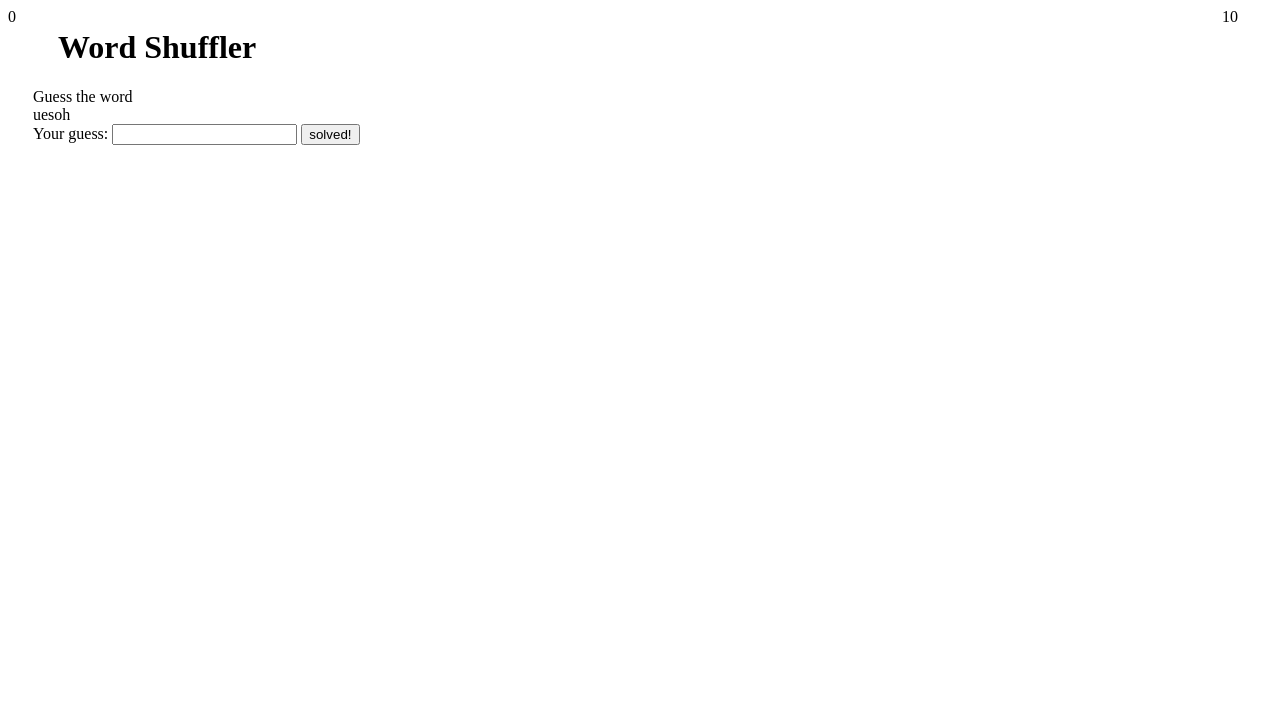
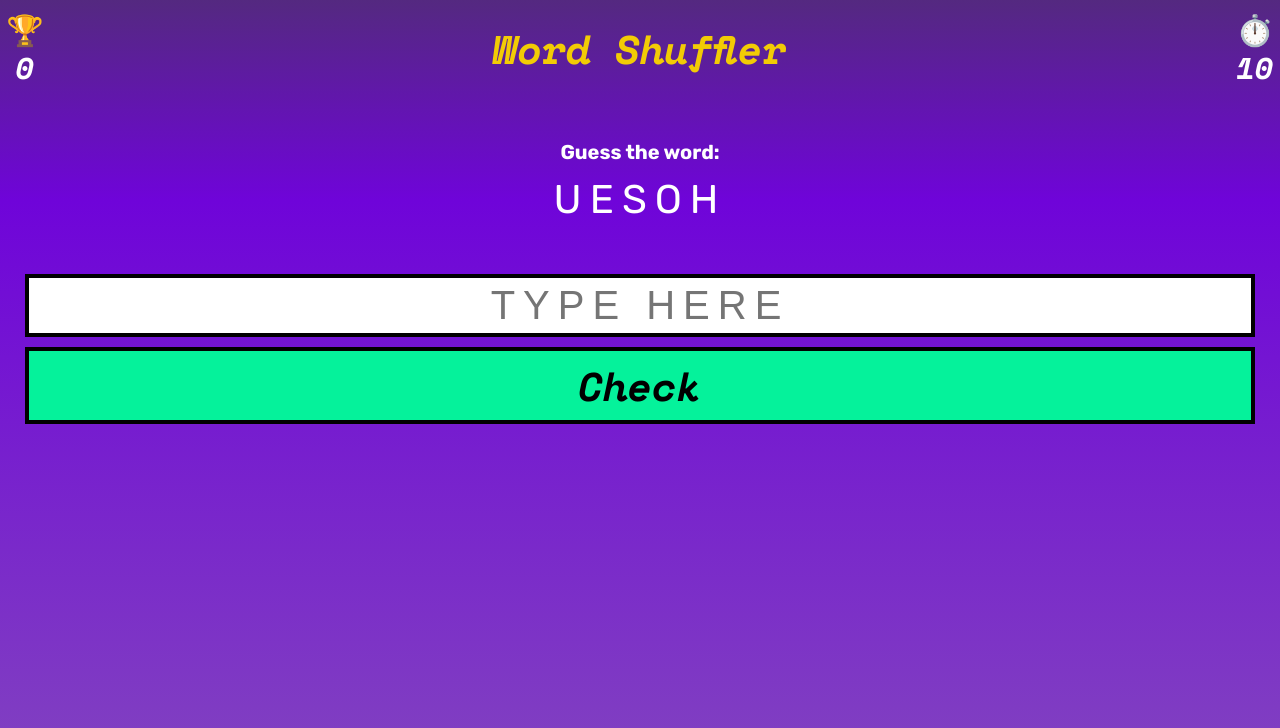
Before and after one commit to aaronmeder/word-shuffler, a website built with Parcel: page index.html in a window 1280 px wide. Built offline with nearby package versions, Linux system fonts and the light colour scheme.

Commit message:
Make it look fancy :sparkles:

```diff
--- a/index.html
+++ b/index.html
@@ -25,12 +25,12 @@
       <div id="word" class="word"></div>
 
       <div class="answer__wrapper">
-        <form>
-          <label for="answer">
+        <form class="answer__form">
+          <label for="answer" class="answer__label">
             Your guess:
           </label>
-          <input id="answer" type="text" />
-          <input id="submit" type="submit" value="solved!" />
+          <input id="answer" type="text" class="answer__input" placeholder="Type Here" />
+          <input id="submit" type="submit" value="Check" class="answer__submit btn btn--primary" />
           <!-- <input id="submit" type="submit" value="gelöst!" /> -->
         </form>
       </div>
--- a/src/js/main.js
+++ b/src/js/main.js
@@ -37,10 +37,10 @@ function startNewRound () {
 
   // pick a random word
   window.wordToSolve = words[Math.floor(Math.random()*words.length)];
-  wordElement.innerHTML = window.wordToSolve.shuffle();
+  wordElement.innerHTML = window.wordToSolve.shuffle().toLowerCase();
 
   // reset status
-  statusElement.innerHTML = "Guess the word";
+  statusElement.innerHTML = "Guess the word:";
   answerElement.value = "";
 
   // start timer
@@ -89,7 +89,7 @@ function solved(event) {
 
   // check if correct
 
-  if( answerElement.value === window.wordToSolve ) {
+  if( answerElement.value.toLowerCase() === window.wordToSolve ) {
 
     // set user score
     window.userCurrentScore = window.userCurrentScore + 10;
--- /dev/null
+++ b/src/scss/basics/_forms.scss
@@ -0,0 +1,24 @@
+/*
+-------------------------
+Forms
+-------------------------
+*/
+
+input {
+  margin-bottom: 0.5rem;
+  padding: 0.25rem 0.5rem;
+  border: 4px solid black;
+  font-size: 2rem;
+}
+
+button,
+.btn {
+  padding: 0.25rem 0.5rem;
+  font-size: 2rem;
+  font-family: $mono-font;
+
+  &--primary {
+    font-weight: bold;
+    background-color: $main-accent-color;
+  }
+}
--- a/src/scss/basics/_layout.scss
+++ b/src/scss/basics/_layout.scss
@@ -4,15 +4,15 @@ Layout
 -------------------------
 */
 
-
-
 .app-container {
+  width: 100vw;
+  height: 100vh;
   display: grid;
   grid-template-columns: 25px 25px 1fr 25px 25px;
   grid-template-rows: auto 1fr;
   grid-template-areas:
     "score score logo timer timer"
-    ". main main main ."
+    ". main main main .";
 }
 
 // header
--- a/src/scss/basics/_normalize.scss
+++ b/src/scss/basics/_normalize.scss
@@ -4,5 +4,40 @@ Normalize
 -------------------------
 */
 
-/* Subtitle
-------------- */
+html {
+  box-sizing: border-box;
+}
+
+*,
+*:before,
+*:after {
+  box-sizing: inherit;
+}
+
+body {
+  width: 100%;
+  box-sizing: border-box;
+}
+
+html,
+body,
+ul,
+li,
+h1,
+h2,
+h3,
+h4,
+h5,
+p {
+  margin: 0;
+  padding: 0;
+}
+
+ul,
+li {
+  list-style-type: none;
+}
+
+img {
+  max-width: 100%;
+}
--- a/src/scss/basics/_typography.scss
+++ b/src/scss/basics/_typography.scss
@@ -4,5 +4,63 @@ Typography
 -------------------------
 */
 
-/* Subtitle
-------------- */
+
+/*
+Load Fonts
+-----------
+*/
+
+@import url('https://fonts.googleapis.com/css?family=Rubik:400,700&display=swap');
+@import url('https://fonts.googleapis.com/css?family=Space+Mono:400i,700i&display=swap');
+
+/*
+Basics
+-----------
+*/
+
+html {
+  font-size: 20px;
+}
+
+body {
+  font-family: $main-font;
+  font-size: 1rem;
+  line-height: 1.4rem;
+  color: white;
+}
+
+
+// headings
+
+h1,
+h2,
+h3,
+h4 {
+  font-family: $mono-font;
+}
+
+h1 {
+  font-size: 2rem;
+  line-height: 2.4rem;
+  margin: $sizing-md  0;
+
+}
+
+h2 {
+  margin: $sizing-md 0 ($sizing-md / 2) 0;
+  font-size: 1.6rem;
+  line-height: 2rem;
+}
+
+h3 {
+  margin: $sizing-sm 0 ($sizing-sm / 2) 0;
+  font-size: 1.3rem;
+  line-height: 1.7rem;
+}
+
+// links
+
+a:link,
+a:visited {
+  color: $main-accent-color;
+}
--- a/src/scss/basics/_variables.scss
+++ b/src/scss/basics/_variables.scss
@@ -4,5 +4,69 @@ Variables
 -------------------------
 */
 
-/* Subtitle
+
+/* Fonts
 ------------- */
+
+$main-font: Rubik, sans-serif;
+$mono-font: 'Space Mono', Arial, sans-serif;
+
+
+/* Colors
+------------- */
+
+$main-brand-color: #8245BF;
+$secondary-brand-color:  #6F04D9;
+$secondary-brand-color--darker: #542980;
+$main-accent-color: #05F29B;
+$secondary-accent-color:#F2CB05;
+
+
+/* Sizing Units
+------------- */
+
+$sizing-xs: 0.25rem;
+$sizing-sm: 0.5rem;
+$sizing-md: 1.25rem;
+$sizing-lg: 2.5rem;
+$sizing-xl: 5rem;
+
+$sizing-mobile-padding: #{$sizing-md};
+
+/* Screen Sizes
+------------- */
+
+$container-width: 680px;
+$container-width-wide: 1200px;
+
+$size-sm: 600px;
+$size-md: 800px;
+$size-lg: 980px;
+$size-xl: 1400px;
+
+/* Breakpoints
+------------- */
+
+@mixin small {
+  @media (min-width: 0) {
+    @content;
+  }
+}
+
+@mixin medium {
+  @media (min-width: #{$size-sm + 1px}) {
+    @content;
+  }
+}
+
+@mixin large {
+  @media (min-width: #{$size-lg + 1px}) {
+    @content;
+  }
+}
+
+@mixin xlarge {
+  @media (min-width: #{$size-xl + 1px}) {
+    @content;
+  }
+}
--- a/src/scss/main.scss
+++ b/src/scss/main.scss
@@ -10,3 +10,7 @@ feel free to copy!
 @import "basics/variables";
 @import "basics/layout";
 @import "basics/typography";
+@import "basics/forms";
+
+@import "page-elements/header";
+@import "page-elements/content";
--- /dev/null
+++ b/src/scss/page-elements/_content.scss
@@ -0,0 +1,51 @@
+/*
+-------------------------
+Content
+-------------------------
+*/
+
+body {
+  background-color: $main-brand-color;
+  background: linear-gradient(180deg, $secondary-brand-color--darker 0, $secondary-brand-color 200px, $main-brand-color 100%);
+}
+
+.app-main {
+  padding-top: 2rem;
+  text-align: center;
+}
+
+.status {
+  margin-bottom: 1rem;
+  font-weight: bold;
+}
+
+.word {
+  margin-bottom: 3rem;
+  text-transform: uppercase;
+  font-size: 2rem;
+  letter-spacing: 0.2em;
+}
+
+.answer {
+
+  &__form {
+    display: flex;
+    flex-direction: column;
+  }
+
+  &__label {
+    display: none;
+    font-size: 0.9rem;
+    margin-bottom: 0.25rem;
+  }
+
+  &__input {
+    text-transform: uppercase;
+    letter-spacing: 0.2em;
+    width: 100%;
+    text-align: center;
+  }
+}
+
+/* Subtitle
+------------- */
--- /dev/null
+++ b/src/scss/page-elements/_header.scss
@@ -0,0 +1,41 @@
+/*
+-------------------------
+Header
+-------------------------
+*/
+
+.logo {
+  text-align: center;
+  color: $secondary-accent-color;
+}
+
+.current-score {
+  font-family: $mono-font;
+  font-weight: bold;
+  font-size: 1.5rem;
+  place-self: center;
+  text-align: center;
+
+  &::before {
+    margin-bottom: 0.5rem;
+    display: block;
+    content: "🏆";
+  }
+}
+
+.timer {
+  font-family: $mono-font;
+  font-weight: bold;
+  font-size: 1.5rem;
+  place-self: center;
+  text-align: center;
+
+  &::before {
+    margin-bottom: 0.5rem;
+    display: block;
+    content: "⏱️";
+  }
+}
+
+/* Subtitle
+------------- */
```
Also changed, not shown: src/scss/template.scss (added, +8 -0 lines).
